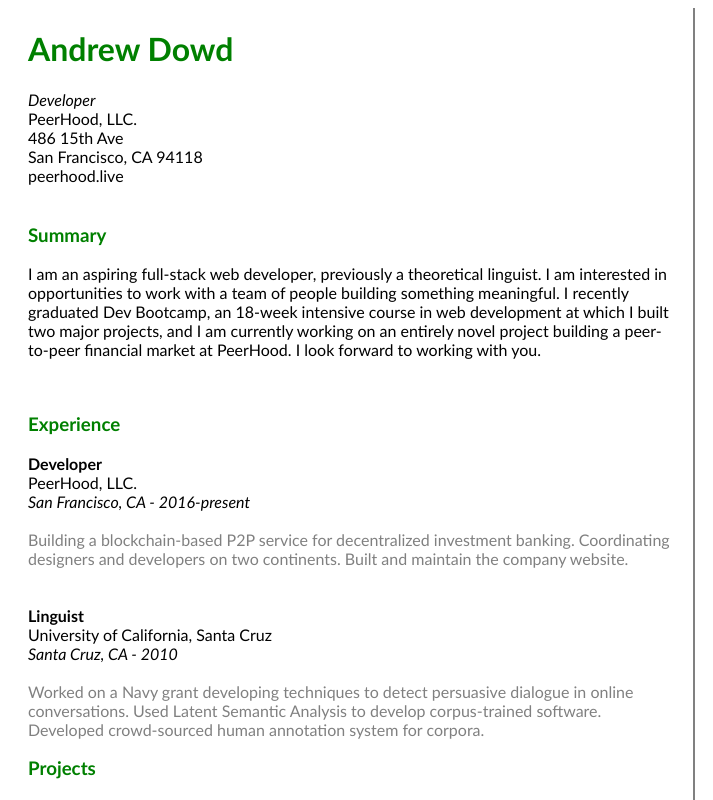
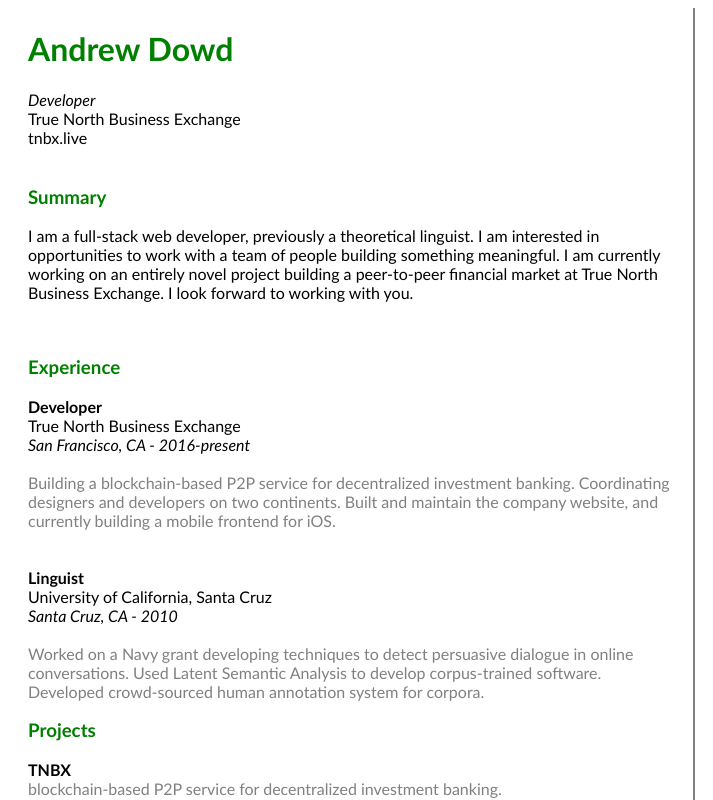
Before and after one commit to Plisonousbess/Plisonousbess.github.io, a plain HTML site: page resume.html in a window 1280 px wide. Shown: the top 800 px of the page, 0-713 px from the left. Drawn offline with Linux system fonts and the light colour scheme.

Commit message:
update resume

```diff
--- a/resume.html
+++ b/resume.html
@@ -13,27 +13,27 @@
 		<div class="info">
 			<h1>Andrew Dowd</h1>
 			<i>Developer</i><br>
-			PeerHood, LLC.<br>
-			486 15th Ave<br>
-			San Francisco, CA 94118<br>
-			peerhood.live<br>
+			True North Business Exchange<br>
+<!-- 			486 15th Ave<br>
+			San Francisco, CA 94118<br> -->
+			tnbx.live<br>
 		</div>
 
 
 		<div class="summary">
 			<h3>Summary</h3>
-			I am an aspiring full-stack web developer, previously a theoretical linguist.  I am interested in opportunities to work with a team of people building something meaningful.  I recently graduated Dev Bootcamp, an 18-week intensive course in web development at which I built two major projects, and I am currently working on an entirely novel project building a peer-to-peer financial market at PeerHood.  I look forward to working with you.
+			I am a full-stack web developer, previously a theoretical linguist.  I am interested in opportunities to work with a team of people building something meaningful.  I am currently working on an entirely novel project building a peer-to-peer financial market at True North Business Exchange.  I look forward to working with you.
 		</div>
 
 
 		<div class="experience">
 			<h3>Experience</h3>
 			<b>Developer</b><br>
-			PeerHood, LLC.<br>
+			True North Business Exchange<br>
 			<i>San Francisco, CA - 2016-present</i>
 			<br><br>
 			<div class="description">
-				Building a blockchain-based P2P service for decentralized investment banking.  Coordinating designers and developers on two continents.  Built and maintain the company website.
+				Building a blockchain-based P2P service for decentralized investment banking.  Coordinating designers and developers on two continents.  Built and maintain the company website, and currently building a mobile frontend for iOS.
 			</div>
 			<br><br>
 			<b>Linguist</b><br>
@@ -46,6 +46,12 @@
 		</div>
 
 		<div class="projects">
+			<h3>Projects</h3>
+			<b>TNBX</b>
+			<div class="description">
+				blockchain-based P2P service for decentralized investment banking.
+			</div>
+			<br><br>
 			<h3>Projects</h3>
 			<b>Meet the Need</b>
 			<div class="description">
```
